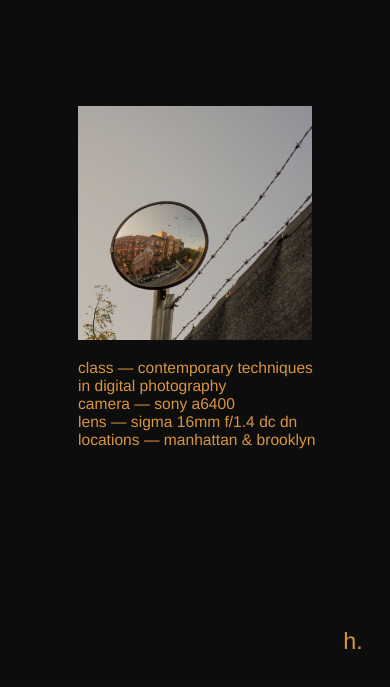
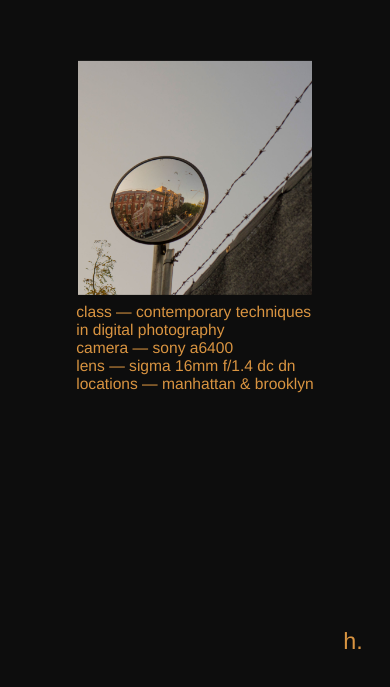
Before and after one commit to njk326/webdev_s23, a plain HTML site: page midterm/about.html in a window 390 px wide. Shown: the part 105-792 px from the top of the page. Drawn offline with Linux system fonts and the light colour scheme.

Commit message:
about mobile formatting

```diff
--- a/midterm/about.html
+++ b/midterm/about.html
@@ -7,6 +7,7 @@
 <body>
     <a href="index.html" class="about">home.</a>
     <a href="index.html" class="about-m">h.</a>
+    <div id="about-box">
         <img class="about-image" src="content/about.jpg" draggable="false">
         <div id="about-para">
             class — contemporary techniques <br>in digital photography <br>
@@ -14,5 +15,6 @@
             lens — sigma 16mm f/1.4 dc dn<br>
             locations — manhattan & brooklyn
         </div>
+    </div>
 </body>
 </html>
--- a/midterm/styles.css
+++ b/midterm/styles.css
@@ -99,17 +99,21 @@ body {
 /* mobile paragraph&image styling */
 @media only screen and (max-width: 768px) {
 	#about-para {
+		position: static;
 		font-size: 4vmin;
 		color: #D99441;
-		position: absolute;
-		left: 20%;
-		top: 55%;
 	}
 
 	.about-image {
-		position: absolute;
-		top: 25%;
-		left: 20%;
-		width: 60vmin;
+		position: static;
+		width: 60%;
+	}
+
+	#about-box {
+		display: flex;
+		flex-direction: column;
+		align-items: center;
+		gap: 2vmin;
+		transform: translate(0, 50%);
 	}
 }
```
Lines whose indentation alone changed are shown as unchanged.
